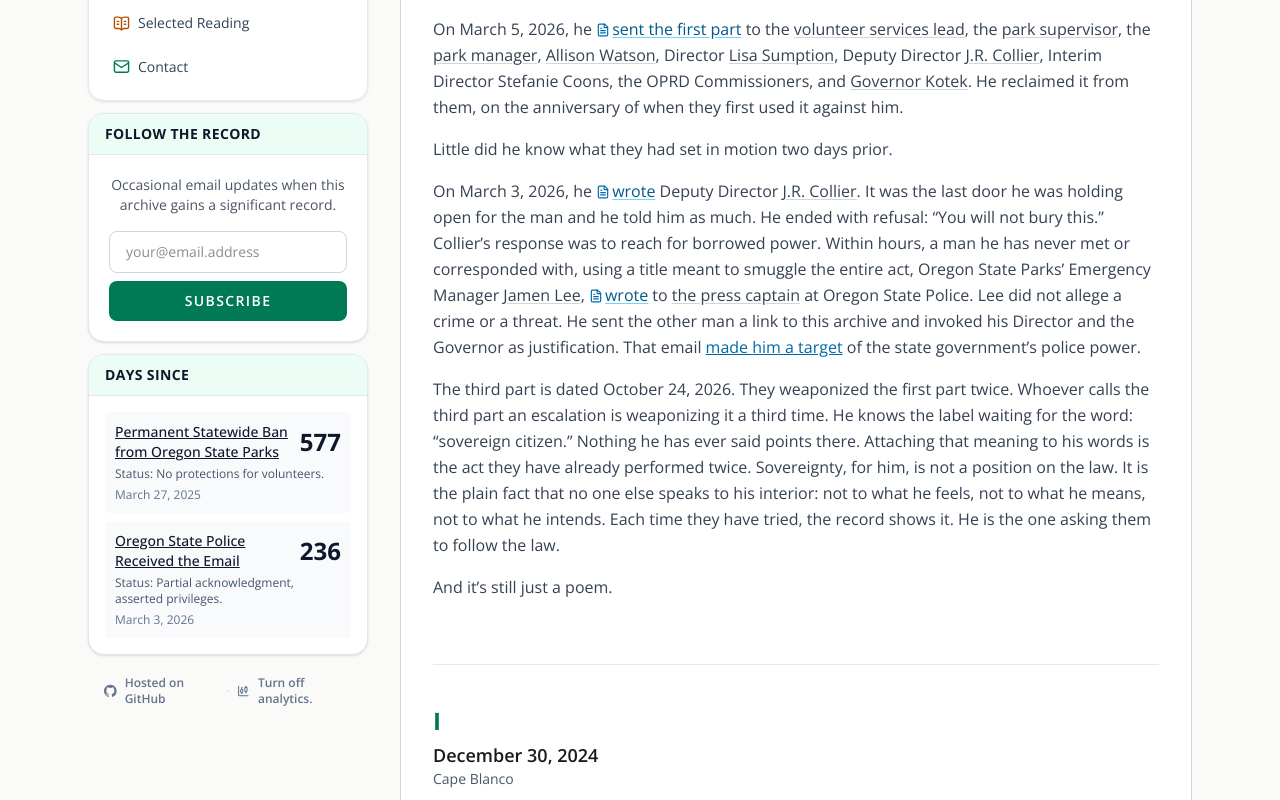
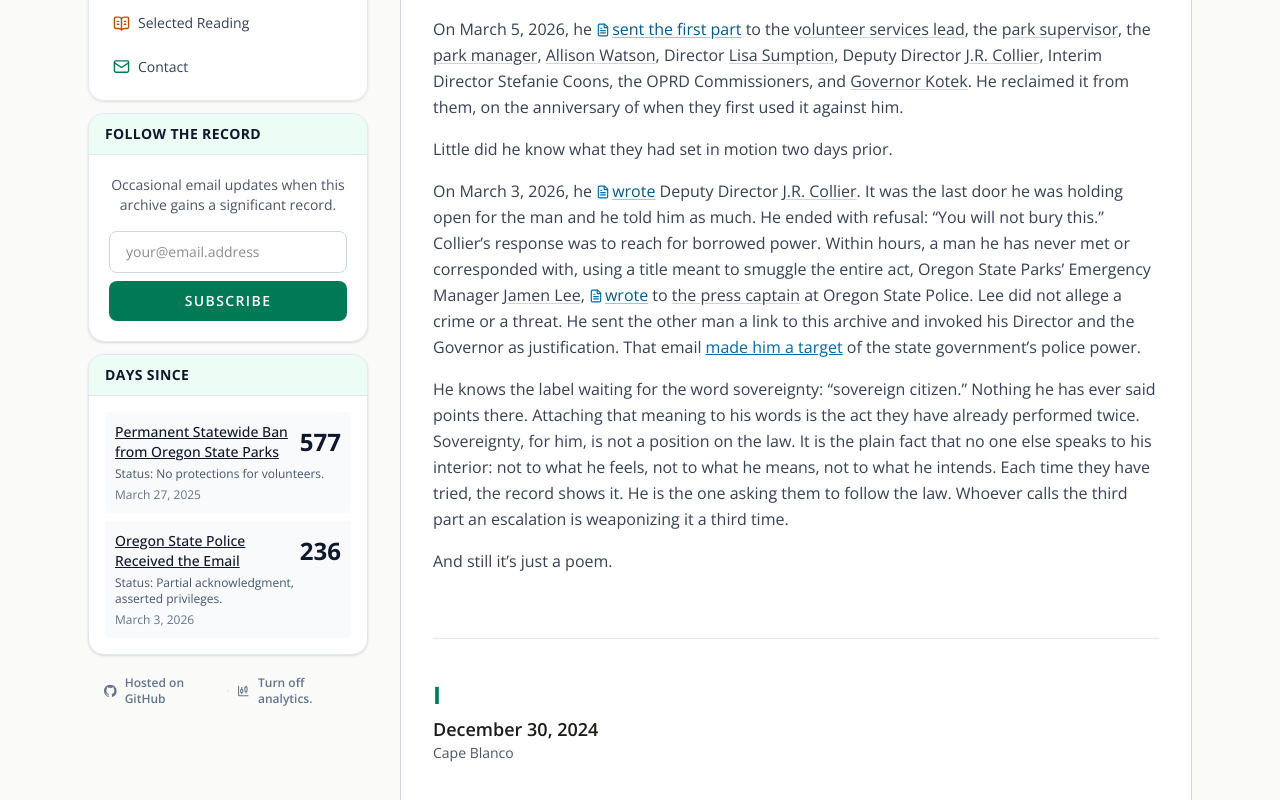
Before and after one commit to rswfire/rswfire.oprd, a Next.js app: page /soliloquy in a window 1280 px wide. Shown: the part 878-1678 px from the top of the page. Built offline with nearby package versions, Linux system fonts and the light colour scheme.

Commit message:
Soliloquy: the final paragraph reordered; and still it's just a poem

```diff
--- a/app/(archive)/soliloquy/page.tsx
+++ b/app/(archive)/soliloquy/page.tsx
@@ -363,14 +363,14 @@ export default function StormchasersSoliloquyPage() {
                     target</Link> of the state government&rsquo;s police power.
                 </p>
                 <p>
-                    The third part is dated October 24, 2026. They weaponized the first part twice. Whoever calls the
-                    third part an escalation is weaponizing it a third time. He knows the label waiting for the word: &ldquo;sovereign citizen.&rdquo;
-                    Nothing he has ever said points there.
-                    Attaching that meaning to his words is the act they have already performed twice. Sovereignty, for him, is not a position on the law. It is the plain fact that no
+                    He knows the label waiting for the word sovereignty: &ldquo;sovereign citizen.&rdquo; Nothing he
+                    has ever said points there. Attaching that meaning to his words is the act they have already
+                    performed twice. Sovereignty, for him, is not a position on the law. It is the plain fact that no
                     one else speaks to his interior: not to what he feels, not to what he means, not to what he intends.
                     Each time they have tried, the record shows it. He is the one asking them to follow the law.
+                    Whoever calls the third part an escalation is weaponizing it a third time.
                 </p>
-                <p>And it&rsquo;s still just a poem.
+                <p>And still it&rsquo;s just a poem.
                 </p>
             </div>
 
```
